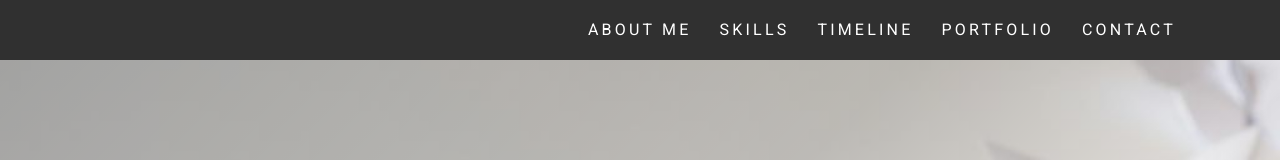
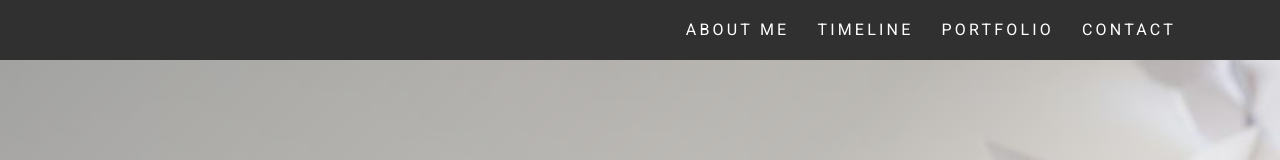
Before and after one commit to nickzou/website-frontend, a Next.js app: page / in a window 1280 px wide. Shown: the top 160 px of the page. Built offline with nearby package versions, Linux system fonts and the light colour scheme.

Commit message:
remove Skills from menu

```diff
--- a/components/Menu/Menu.tsx
+++ b/components/Menu/Menu.tsx
@@ -13,10 +13,6 @@ export default function Menu(props:props) {
                     {
                         title: 'about me',
                         link: '#about'
-                    },
-                    {
-                        title: 'skills',
-                        link: '#skills'
                     },
                     {
                         title: 'timeline',
```
